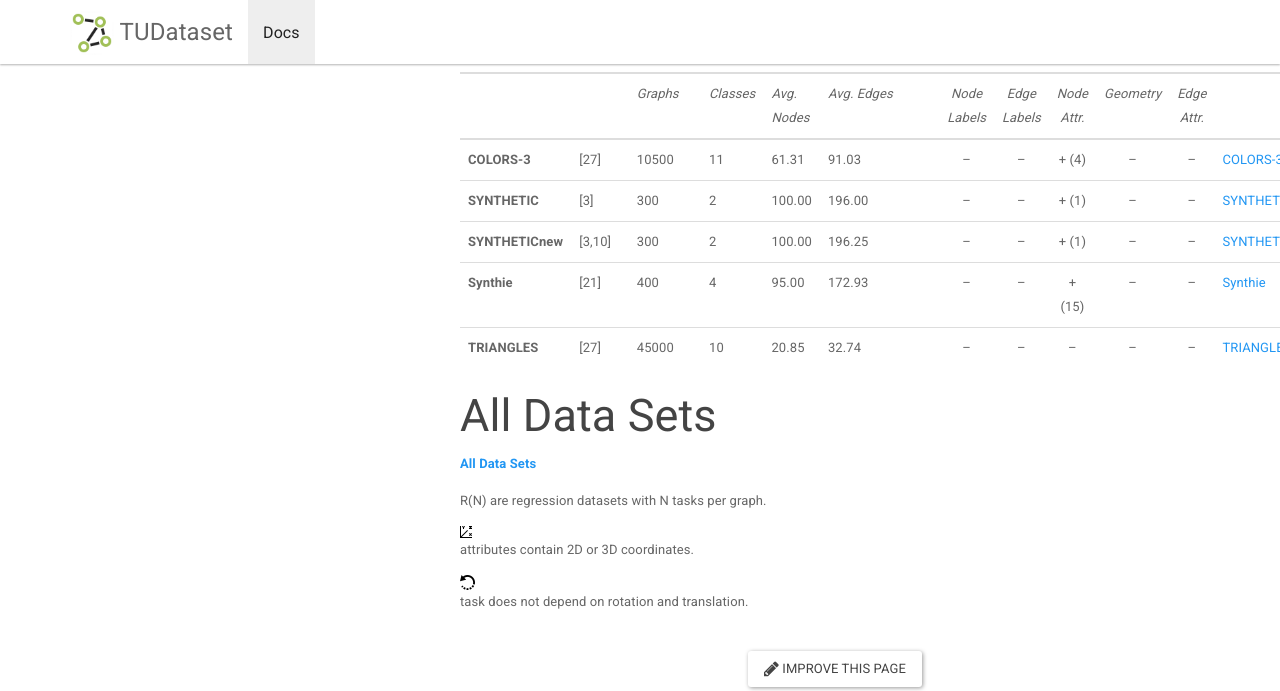
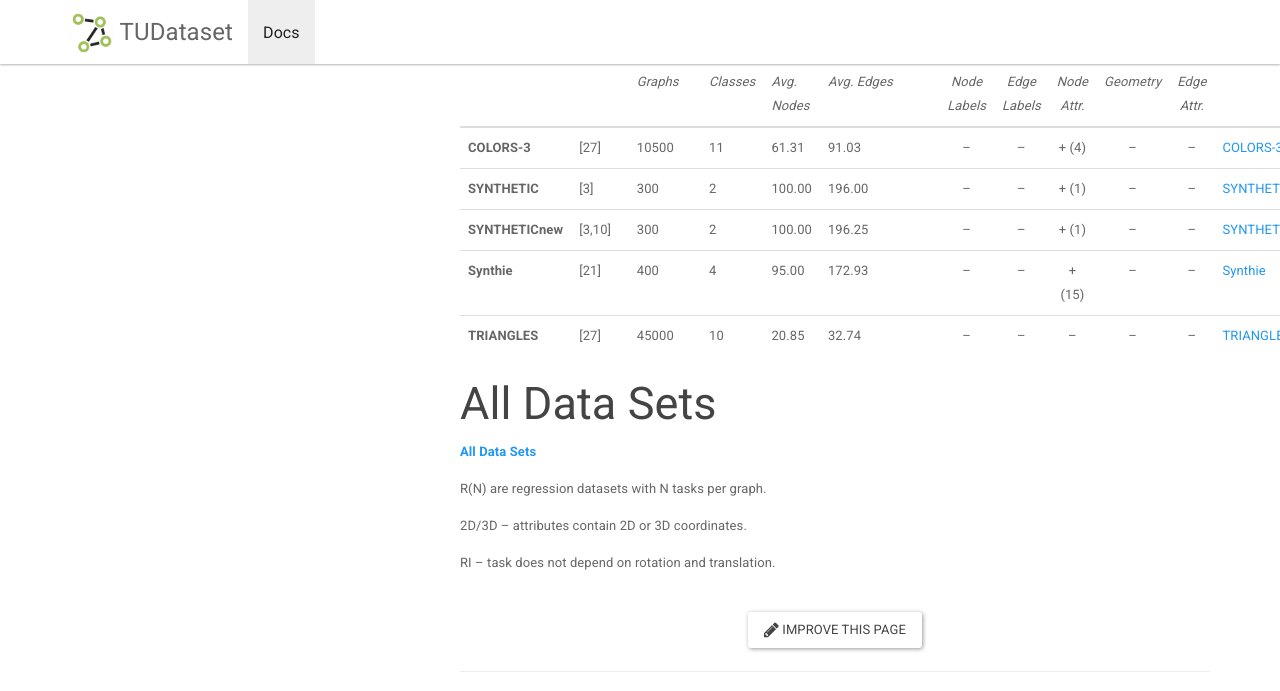
Before and after one commit to chrsmrrs/datasets, a Jekyll site: the page built from _docs/datasets.md, in a window 1280 px wide and 900 px high, scrolled down 6340 px, cut to the strip 0-691 px from the top of the window. Built offline with Jekyll 4.4.1, drawn with Linux system fonts in a browser that asks for light colours; some of the changed text lies outside the part shown.

Commit message:
Replaced icons by text

```diff
--- a/_docs/datasets.md
+++ b/_docs/datasets.md
@@ -10,12 +10,12 @@
 |         |          |*Graphs*|*Classes*|*Avg. Nodes*|*Avg. Edges*|*Node Labels*|*Edge Labels*|*Node Attr.*|*Geometry*|*Edge Attr.*|
 | --- |--- | --- |---|---| ---|  :---:| :---:| :---: | :---: |  :---:|  --- |
 |**AIDS**|[16,17]| 2000 |2|15.69|16.20|+|+|+ (4)|--|--|[AIDS](https://www.chrsmrrs.com/graphkerneldatasets/AIDS.zip)|
-|**alchemy_full**|[29]| 202579 | R (12)|10.10|10.44|+|+|+ (3)|![Coordinates](https://chrsmrrs.github.io/datasets/assets/img/coord.png) ![Rotation-invariant task](https://chrsmrrs.github.io/datasets/assets/img/rotate.png)|--|[alchemy_full](https://www.chrsmrrs.com/graphkerneldatasets/alchemy_full.zip)|
-|**BZR**|[7]| 405 |2|35.75|38.36|+|--|+ (3)|![Coordinates](https://chrsmrrs.github.io/datasets/assets/img/coord.png) ![Rotation-invariant task](https://chrsmrrs.github.io/datasets/assets/img/rotate.png)|--|[BZR](https://www.chrsmrrs.com/graphkerneldatasets/BZR.zip)|
+|**alchemy_full**|[29]| 202579 | R (12)|10.10|10.44|+|+|+ (3)|3D, RI|--|[alchemy_full](https://www.chrsmrrs.com/graphkerneldatasets/alchemy_full.zip)|
+|**BZR**|[7]| 405 |2|35.75|38.36|+|--|+ (3)|3D, RI|--|[BZR](https://www.chrsmrrs.com/graphkerneldatasets/BZR.zip)|
 |**BZR_MD**|[7,23]| 306 |2|21.30|225.06|+|+|--|--|+ (1)|[BZR_MD](https://www.chrsmrrs.com/graphkerneldatasets/BZR_MD.zip)|
-|**COX2**|[7]| 467 |2|41.22 |43.45|+|--|+ (3)|![Coordinates](https://chrsmrrs.github.io/datasets/assets/img/coord.png) ![Rotation-invariant task](https://chrsmrrs.github.io/datasets/assets/img/rotate.png)|--|[COX2](https://www.chrsmrrs.com/graphkerneldatasets/COX2.zip)|
+|**COX2**|[7]| 467 |2|41.22 |43.45|+|--|+ (3)|3D, RI|--|[COX2](https://www.chrsmrrs.com/graphkerneldatasets/COX2.zip)|
 |**COX2_MD**|[7,23]| 303 |2|26.28|335.12|+|+|--|--|+ (1)|[COX2_MD](https://www.chrsmrrs.com/graphkerneldatasets/COX2_MD.zip)|
-|**DHFR**|[7]| 467 |2|42.43|44.54|+|--|+ (3)|![Coordinates](https://chrsmrrs.github.io/datasets/assets/img/coord.png) ![Rotation-invariant task](https://chrsmrrs.github.io/datasets/assets/img/rotate.png)|--|[DHFR](https://www.chrsmrrs.com/graphkerneldatasets/DHFR.zip)|
+|**DHFR**|[7]| 467 |2|42.43|44.54|+|--|+ (3)|3D, RI|--|[DHFR](https://www.chrsmrrs.com/graphkerneldatasets/DHFR.zip)|
 |**DHFR_MD**|[7,23]| 393 |2|23.87| 283.01|+|+|--|--|+ (1)|[DHFR_MD](https://www.chrsmrrs.com/graphkerneldatasets/DHFR_MD.zip)|
 |**ER_MD**|[7,23]| 446 |2| 21.33| 234.85 | +|+|--|--|+ (1)|[ER_MD](https://www.chrsmrrs.com/graphkerneldatasets/ER_MD.zip)|
 |**FRANKENSTEIN**|[15]| 4337 | 2 |16.90| 17.88 |--|--|+ (780)|--|--|[FRANKENSTEIN](https://www.chrsmrrs.com/graphkerneldatasets/FRANKENSTEIN.zip)|
@@ -39,7 +39,7 @@
 |**PTC_FR**|[2,23]| 351 |2|14.56| 15.00|+|+|--|--|--|[PTC_FR](https://www.chrsmrrs.com/graphkerneldatasets/PTC_FR.zip)|
 |**PTC_MM**|[2,23]| 336 |2|13.97 | 14.32|+|+|--|--|--|[PTC_MM](https://www.chrsmrrs.com/graphkerneldatasets/PTC_MM.zip)|
 |**PTC_MR**|[2,23]| 344 |2|14.29| 14.69|+|+|--|--|--|[PTC_MR](https://www.chrsmrrs.com/graphkerneldatasets/PTC_MR.zip)|
-|**QM9**|[33,34,35]| 129433|R (19)|18.03|18.63|--|--|+ (16)|![Coordinates](https://chrsmrrs.github.io/datasets/assets/img/coord.png) ![Rotation-invariant task](https://chrsmrrs.github.io/datasets/assets/img/rotate.png)|+ (4)|[QM9](https://www.chrsmrrs.com/graphkerneldatasets/QM9.zip)|
+|**QM9**|[33,34,35]| 129433|R (19)|18.03|18.63|--|--|+ (16)|3D, RI|+ (4)|[QM9](https://www.chrsmrrs.com/graphkerneldatasets/QM9.zip)|
 |**SF-295**|[28]| 40271 |2|26.06| 28.08 |+|+|--|--|--|[SF-295](https://www.chrsmrrs.com/graphkerneldatasets/SF-295.zip)|
 |**SF-295H**|[28]| 40271 |2|46.65| 48.68 |+|+|--|--|--|[SF-295H](https://www.chrsmrrs.com/graphkerneldatasets/SF-295H.zip)|
 |**SN12C**|[28]| 40004 |2|26.08| 28.11 |+|+|--|--|--|[SN12C](https://www.chrsmrrs.com/graphkerneldatasets/SN12C.zip)|
@@ -113,12 +113,12 @@
 | --- |--- | --- |---|---| ---|  :---:| :---:| :---: | :---: |  :---:|  --- |
 |**COIL-DEL**|[16,18]| 3900 |100| 21.54 | 54.24 |--|+|+ (2)|--|--|[COIL-DEL](https://www.chrsmrrs.com/graphkerneldatasets/COIL-DEL.zip)|
 |**COIL-RAG**|[16,18]| 3900 |100| 3.01 | 3.02 |--|--|+ (64)|--|+ (1)|[COIL-RAG](https://www.chrsmrrs.com/graphkerneldatasets/COIL-RAG.zip)|
-|**Cuneiform**|[25]| 267 |30|21.27|44.80|+|+|+ (3)|![Coordinates](https://chrsmrrs.github.io/datasets/assets/img/coord.png)|+ (2)|[Cuneiform](https://www.chrsmrrs.com/graphkerneldatasets/Cuneiform.zip)|
-|**Fingerprint**|[16,19]| 2800 |4|5.42 | 4.42|--|--|+ (2)|![Coordinates](https://chrsmrrs.github.io/datasets/assets/img/coord.png)|+ (2)|[Fingerprint](https://www.chrsmrrs.com/graphkerneldatasets/Fingerprint.zip)|
+|**Cuneiform**|[25]| 267 |30|21.27|44.80|+|+|+ (3)|3D|+ (2)|[Cuneiform](https://www.chrsmrrs.com/graphkerneldatasets/Cuneiform.zip)|
+|**Fingerprint**|[16,19]| 2800 |4|5.42 | 4.42|--|--|+ (2)|2D|+ (2)|[Fingerprint](https://www.chrsmrrs.com/graphkerneldatasets/Fingerprint.zip)|
 |**FIRSTMM_DB**|[11,12,13]| 41 |11|1377.27| 3074.10|+|--|+ (1)|--|+ (2)|[FIRSTMM_DB](https://www.chrsmrrs.com/graphkerneldatasets/FIRSTMM_DB.zip)|
-|**Letter-high**|[16]| 2250 |15| 4.67 |4.50 |--|--|+ (2)|![Coordinates](https://chrsmrrs.github.io/datasets/assets/img/coord.png)|--|[Letter-high](https://www.chrsmrrs.com/graphkerneldatasets/Letter-high.zip)|
-|**Letter-low**|[16]| 2250 |15| 4.68 |3.13 |--|--|+ (2)|![Coordinates](https://chrsmrrs.github.io/datasets/assets/img/coord.png)|--|[Letter-low](https://www.chrsmrrs.com/graphkerneldatasets/Letter-low.zip)|
-|**Letter-med**|[16]| 2250 |15| 4.67 |4.50 |--|--|+ (2)|![Coordinates](https://chrsmrrs.github.io/datasets/assets/img/coord.png)|--|[Letter-med](https://www.chrsmrrs.com/graphkerneldatasets/Letter-med.zip)|
+|**Letter-high**|[16]| 2250 |15| 4.67 |4.50 |--|--|+ (2)|2D|--|[Letter-high](https://www.chrsmrrs.com/graphkerneldatasets/Letter-high.zip)|
+|**Letter-low**|[16]| 2250 |15| 4.68 |3.13 |--|--|+ (2)|2D|--|[Letter-low](https://www.chrsmrrs.com/graphkerneldatasets/Letter-low.zip)|
+|**Letter-med**|[16]| 2250 |15| 4.67 |4.50 |--|--|+ (2)|2D|--|[Letter-med](https://www.chrsmrrs.com/graphkerneldatasets/Letter-med.zip)|
 |**MSRC_9**|[13]| 221 |8|40.58| 97.94 |+|--|--|--|--|[MSRC_9](https://www.chrsmrrs.com/graphkerneldatasets/MSRC_9.zip)|
 |**MSRC_21**|[13]| 563 |20|77.52|198.32|+|--|--|--|--|[MSRC_21](https://www.chrsmrrs.com/graphkerneldatasets/MSRC_21.zip)|
 |**MSRC_21C**|[13]| 209 |20|40.28 | 96.60|+|--|--|--|--|[MSRC_21C](https://www.chrsmrrs.com/graphkerneldatasets/MSRC_21C.zip)|
@@ -172,6 +172,6 @@
 
 R(N) are regression datasets with N tasks per graph.
 
-![Coordinates](https://chrsmrrs.github.io/datasets/assets/img/coord.png) attributes contain 2D or 3D coordinates.
+2D/3D -- attributes contain 2D or 3D coordinates.
 
-![Rotation-invariant task](https://chrsmrrs.github.io/datasets/assets/img/rotate.png) task does not depend on rotation and translation.
+RI -- task does not depend on rotation and translation.
```
